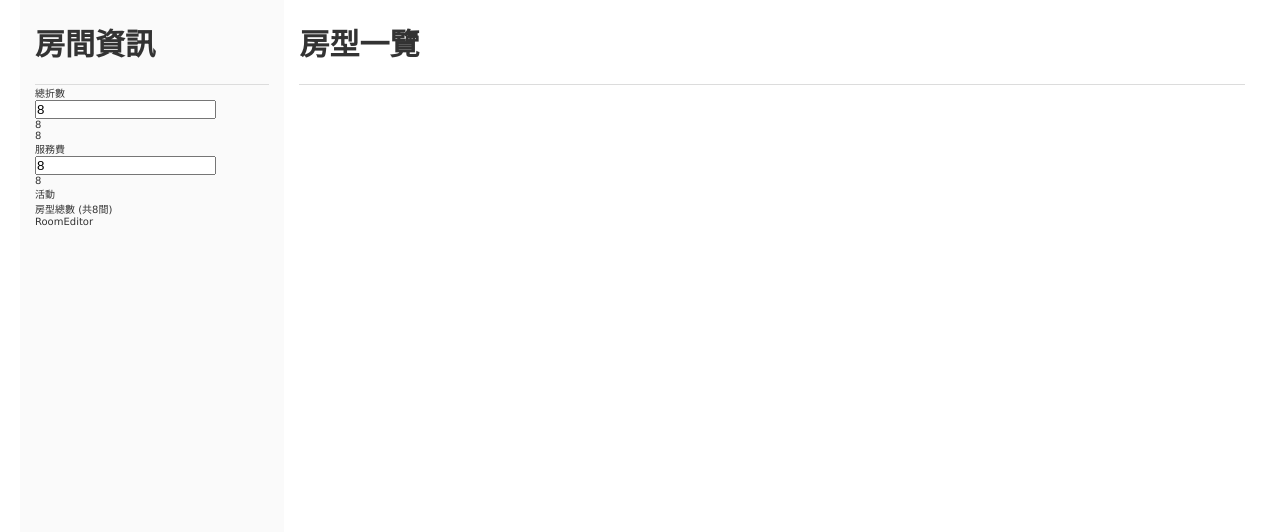
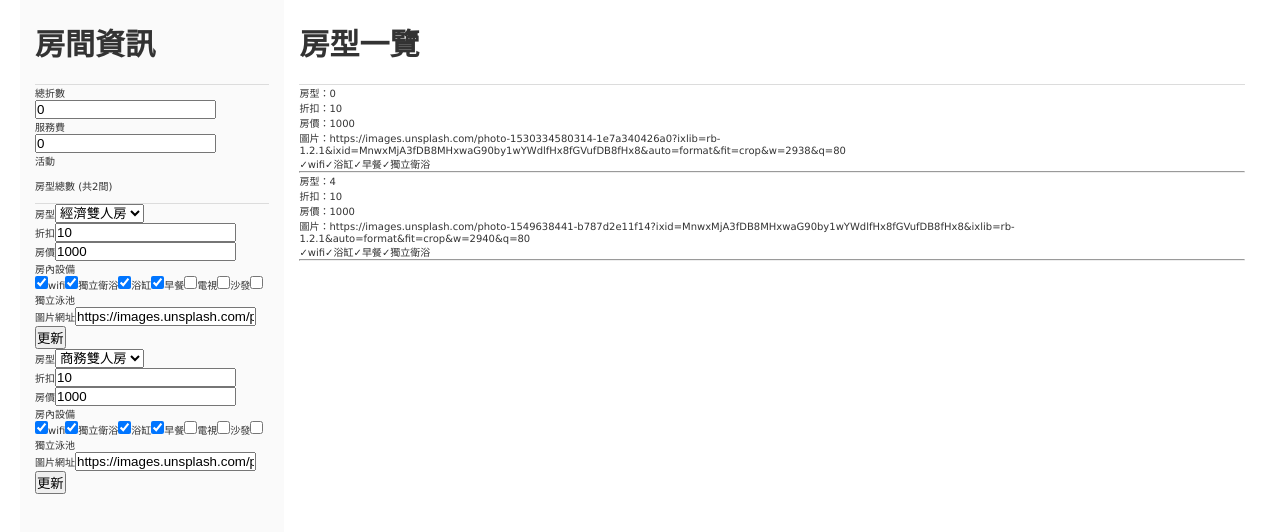
Before and after one commit to 900bce/react-starter, a React (Create React App) app: page /03 in a window 1280 px wide. Shown: the top 532 px of the page. Built offline with nearby package versions, Linux system fonts and the light colour scheme.

Commit message:
update hotel edit card components

```diff
--- a/src/App.js
+++ b/src/App.js
@@ -11,21 +11,11 @@ function App() {
   return (
     <BrowserRouter>
       <Switch>
-        <Route path="/01">
-          <SassColorVariables />
-        </Route>
-        <Route path="/02">
-          <UnsplashLightBox />
-        </Route>
-        <Route path="/03">
-          <HotelManagement />
-        </Route>
-        <Route path="/04">
-          <Shopping />
-        </Route>
-        <Route path="/">
-          <Home />
-        </Route>
+        <Route path="/01" component={SassColorVariables} />
+        <Route path="/02" component={UnsplashLightBox} />
+        <Route path="/03" component={HotelManagement} />
+        <Route path="/04" component={Shopping} />
+        <Route path="/" component={Home} />
       </Switch>
     </BrowserRouter>
   );
--- /dev/null
+++ b/src/pages/03-hotel-management/Content.jsx
@@ -0,0 +1,37 @@
+import React from 'react';
+import styled from 'styled-components';
+import { useRoom } from './contexts/RoomContext';
+import { facilityType } from './room';
+
+function Content() {
+  const { rooms } = useRoom();
+
+  return (
+    <ContentContainer>
+      <h2 className="header">房型一覽</h2>
+      <div>
+        {rooms.map((room) => (
+          <div key={room.id}>
+            <p>房型：{room.type}</p>
+            <p>折扣：{room.discount}</p>
+            <p>房價：{room.price}</p>
+            <p>圖片：{room.roomPicUrl}</p>
+            <div>
+              {Object.entries(room.facility).map(([f, v]) =>
+                v ? <span key={f}>&#10003;{facilityType[f]}</span> : null
+              )}
+            </div>
+            <hr />
+          </div>
+        ))}
+      </div>
+    </ContentContainer>
+  );
+}
+
+export default Content;
+
+const ContentContainer = styled.div`
+  width: 100%;
+  padding: 0 1.5rem;
+`;
--- a/src/pages/03-hotel-management/Input.jsx
+++ /dev/null
@@ -1,16 +0,0 @@
-import React from 'react'
-import useInput from './hooks/useInput';
-
-function Input({ labelText, value: initialValue }) {
-  const { value, bind } = useInput(initialValue);
-
-  return (
-    <div>
-      <label>{labelText}</label><br />
-      <input type="text" value={value} {...bind } />
-      <p>{ value }</p>
-    </div>
-  )
-}
-
-export default Input
--- /dev/null
+++ b/src/pages/03-hotel-management/RoomEditCard.jsx
@@ -0,0 +1,146 @@
+import React from 'react';
+import { useState } from 'react/cjs/react.development';
+import { useRoom } from './contexts/RoomContext';
+import { roomTypes } from './room';
+
+function RoomEditCard({ room }) {
+  const { rooms, setRooms } = useRoom();
+  const [currentRoom, setCurrentRoom] = useState(room);
+
+  const onRoomTypeChange = (value) =>
+    setCurrentRoom({ ...currentRoom, type: +value });
+
+  const onRoomDiscountChange = (value) =>
+    setCurrentRoom({ ...currentRoom, discount: +value });
+
+  const onRoomPriceChange = (value) => {
+    setCurrentRoom({ ...currentRoom, price: +value });
+  };
+
+  const onRoomPicChange = (value) => {
+    setCurrentRoom({ ...currentRoom, roomPicUrl: value });
+  };
+
+  const onFacilityChange = (value) => {
+    setCurrentRoom({
+      ...currentRoom,
+      facility: {
+        ...currentRoom.facility,
+        [value]: currentRoom.facility[value]
+          ? !currentRoom.facility[value]
+          : true,
+      },
+    });
+  };
+
+  const updateRoom = () => {
+    const roomId = room.id;
+    const tempRooms = [...rooms];
+    tempRooms[rooms.findIndex((room) => room.id === roomId)] = currentRoom;
+    setRooms(tempRooms);
+  };
+
+  return (
+    <div>
+      <div>
+        <label>房型</label>
+        <select
+          name="roomType"
+          value={currentRoom.type}
+          onChange={(e) => onRoomTypeChange(e.target.value)}>
+          {roomTypes.map((type, index) => (
+            <option value={index} key={type}>
+              {type}
+            </option>
+          ))}
+        </select>
+      </div>
+      <div>
+        <label>折扣</label>
+        <input
+          type="number"
+          value={currentRoom.discount}
+          max={10}
+          onChange={(e) => onRoomDiscountChange(e.target.value)}
+          onBlur={(e) => {
+            if (e.target.value === '0' || +e.target.value > 10) {
+              onRoomDiscountChange(10);
+            }
+          }}
+        />
+      </div>
+      <div>
+        <label>房價</label>
+        <input
+          type="number"
+          value={currentRoom.price}
+          onChange={(e) => onRoomPriceChange(e.target.value)}
+        />
+      </div>
+      <div>
+        <label>房內設備</label>
+        <br />
+        <input
+          type="checkbox"
+          value="wifi"
+          checked={currentRoom.facility.wifi}
+          onChange={(e) => onFacilityChange(e.target.value)}
+        />
+        <span>wifi</span>
+        <input
+          type="checkbox"
+          value="privateBath"
+          checked={currentRoom.facility.privateBath}
+          onChange={(e) => onFacilityChange(e.target.value)}
+        />
+        <span>獨立衛浴</span>
+        <input
+          type="checkbox"
+          value="bathtub"
+          checked={currentRoom.facility.bathtub}
+          onChange={(e) => onFacilityChange(e.target.value)}
+        />
+        <span>浴缸</span>
+        <input
+          type="checkbox"
+          value="breakfast"
+          checked={currentRoom.facility.breakfast}
+          onChange={(e) => onFacilityChange(e.target.value)}
+        />
+        <span>早餐</span>
+        <input
+          type="checkbox"
+          value="tv"
+          checked={currentRoom.facility.tv}
+          onChange={(e) => onFacilityChange(e.target.value)}
+        />
+        <span>電視</span>
+        <input
+          type="checkbox"
+          value="sofa"
+          checked={currentRoom.facility.sofa}
+          onChange={(e) => onFacilityChange(e.target.value)}
+        />
+        <span>沙發</span>
+        <input
+          type="checkbox"
+          value="privatePool"
+          checked={currentRoom.facility.privatePool}
+          onChange={(e) => onFacilityChange(e.target.value)}
+        />
+        <span>獨立泳池</span>
+      </div>
+      <div>
+        <label>圖片網址</label>
+        <input
+          type="text"
+          value={currentRoom.roomPicUrl}
+          onChange={(e) => onRoomPicChange(e.target.value)}
+        />
+      </div>
+      <button onClick={updateRoom}>更新</button>
+    </div>
+  );
+}
+
+export default RoomEditCard;
--- /dev/null
+++ b/src/pages/03-hotel-management/RoomEditList.jsx
@@ -0,0 +1,13 @@
+import React from 'react';
+import { useRoom } from './contexts/RoomContext';
+import RoomEditCard from './RoomEditCard';
+
+function RoomEditList() {
+  const { rooms } = useRoom();
+
+  const roomList = [...rooms];
+
+  return roomList.map((room) => <RoomEditCard key={room.id} room={room} />);
+}
+
+export default RoomEditList;
--- a/src/pages/03-hotel-management/RoomEditor.jsx
+++ /dev/null
@@ -1,12 +0,0 @@
-import React from 'react'
-import styled from 'styled-components';
-
-function RoomEditor() {
-  return (
-    <div>
-      RoomEditor
-    </div>
-  )
-}
-
-export default RoomEditor
--- a/src/pages/03-hotel-management/Sidebar.jsx
+++ b/src/pages/03-hotel-management/Sidebar.jsx
@@ -1,39 +1,55 @@
-import React from 'react'
+import React from 'react';
 import styled from 'styled-components';
-import RoomEditor from './RoomEditor';
-import Input from './Input';
+import { useRoom } from './contexts/RoomContext';
+import RoomEditList from './RoomEditList';
+
+function Sidebar() {
+  const { rooms, discount, setDiscount, serviceFee, setServiceFee } = useRoom();
+
+  return (
+    <SideBar>
+      <h2 className="header">房間資訊</h2>
+      <div>
+        <label>總折數</label>
+        <br />
+        <input
+          type="number"
+          value={discount}
+          onChange={(e) => setDiscount(e.target.value)}
+        />
+      </div>
+      <div>
+        <label>服務費</label>
+        <br />
+        <input
+          type="number"
+          value={serviceFee}
+          onChange={(e) => setServiceFee(e.target.value)}
+        />
+      </div>
+      <div>
+        <label>活動</label>
+      </div>
+      <div className="sidebar-content">
+        <div className="sidebar-content-title">
+          房型總數 (共{rooms.length}間)
+        </div>
+        <RoomEditList />
+      </div>
+    </SideBar>
+  );
+}
 
 const SideBar = styled.div`
   width: 33rem;
   height: 100vh;
   padding: 0 1.5rem;
   background-color: #fafafa;
+
+  .sidebar-content-title {
+    padding: 1rem 0;
+    border-bottom: 1px solid rgb(220, 220, 220);
+  }
 `;
 
-const Header = styled.h2`
-  font-size: 3rem;
-  padding: 2rem 0;
-  border-bottom: 1px solid rgb(220, 220, 220);
-`;
-
-const inputValue = 8;
-
-function Sidebar() {
-  return (
-    <SideBar>
-      <Header>房間資訊</Header>
-      <Input labelText="總折數" value={inputValue} />
-      <p>{inputValue}</p>
-      <Input labelText="服務費" value={inputValue} />
-      <div>
-        <label>活動</label>
-      </div>
-      <div className="SidebarContent">
-        <div className="SidebarContentTitle">房型總數 (共8間)</div>
-        <RoomEditor />
-      </div>
-    </SideBar>
-  )
-}
-
-export default Sidebar
+export default Sidebar;
--- /dev/null
+++ b/src/pages/03-hotel-management/contexts/RoomContext.jsx
@@ -0,0 +1,32 @@
+import { useContext, useEffect, createContext, useState } from 'react';
+import { storedRooms } from '../room';
+
+const RoomContext = createContext({});
+
+const RoomProvider = (props) => {
+  const [rooms, setRooms] = useState([]);
+  const [discount, setDiscount] = useState(0);
+  const [serviceFee, setServiceFee] = useState(0);
+
+  useEffect(() => {
+    setRooms(storedRooms);
+  }, []);
+
+  return (
+    <RoomContext.Provider
+      value={{
+        rooms,
+        discount,
+        serviceFee,
+        setRooms,
+        setDiscount,
+        setServiceFee,
+      }}>
+      {props.children}
+    </RoomContext.Provider>
+  );
+};
+
+const useRoom = () => useContext(RoomContext);
+
+export { RoomProvider, useRoom };
--- a/src/pages/03-hotel-management/hooks/useInput.jsx
+++ /dev/null
@@ -1,18 +0,0 @@
-import { useState } from 'react';
-
-function useInput(initialValue) {
-  const [value, setValue] = useState(initialValue);
-
-  return {
-    value,
-    setValue,
-    bind: {
-      value,
-      onChange: event => {
-        setValue(event.target.value);
-      }
-    }
-  };
-};
-
-export default useInput;
--- a/src/pages/03-hotel-management/index.jsx
+++ b/src/pages/03-hotel-management/index.jsx
@@ -1,33 +1,30 @@
-import React from 'react'
+import React from 'react';
 import styled from 'styled-components';
 import Sidebar from './Sidebar';
+import Content from './Content';
+import { RoomProvider } from './contexts/RoomContext';
+
+function HotelManagement() {
+  return (
+    <RoomProvider>
+      <Container>
+        <Sidebar />
+        <Content />
+      </Container>
+    </RoomProvider>
+  );
+}
 
 const Container = styled.div`
   display: flex;
   margin: 0 2rem;
   color: #333;
+
+  .header {
+    font-size: 3rem;
+    padding: 2rem 0;
+    border-bottom: 1px solid rgb(220, 220, 220);
+  }
 `;
 
-const Content = styled.div`
-  width: 100%;
-  padding: 0 1.5rem;
-`;
-
-const Header = styled.h2`
-  font-size: 3rem;
-  padding: 2rem 0;
-  border-bottom: 1px solid rgb(220, 220, 220);
-`;
-
-function HotelManagement() {
-  return (
-    <Container>
-      <Sidebar />
-      <Content>
-        <Header>房型一覽</Header>
-      </Content>
-    </Container>
-  )
-}
-
-export default HotelManagement
+export default HotelManagement;
--- /dev/null
+++ b/src/pages/03-hotel-management/room.js
@@ -0,0 +1,55 @@
+export const storedRooms = [
+  {
+    id: '001',
+    type: 0,
+    discount: 10,
+    price: 1000,
+    roomPicUrl:
+      'https://images.unsplash.com/photo-1530334580314-1e7a340426a0?ixlib=rb-1.2.1&ixid=MnwxMjA3fDB8MHxwaG90by1wYWdlfHx8fGVufDB8fHx8&auto=format&fit=crop&w=2938&q=80',
+    facility: {
+      wifi: true,
+      bathtub: true,
+      breakfast: true,
+      privateBath: true,
+      sofa: false,
+      tv: false,
+    },
+  },
+  {
+    id: '002',
+    type: 4,
+    discount: 10,
+    price: 1000,
+    roomPicUrl:
+      'https://images.unsplash.com/photo-1549638441-b787d2e11f14?ixid=MnwxMjA3fDB8MHxwaG90by1wYWdlfHx8fGVufDB8fHx8&ixlib=rb-1.2.1&auto=format&fit=crop&w=2940&q=80',
+    facility: {
+      wifi: true,
+      bathtub: true,
+      breakfast: true,
+      privateBath: true,
+      sofa: false,
+      tv: false,
+    },
+  },
+];
+
+export const roomTypes = [
+  '經濟雙人房',
+  '海景三人房',
+  '典雅景觀房',
+  '尊享豪華房',
+  '商務雙人房',
+  '溫泉雙人房',
+  '總統套房',
+  '奢華家庭房',
+];
+
+export const facilityType = {
+  wifi: 'wifi',
+  bathtub: '浴缸',
+  privateBath: '獨立衛浴',
+  breakfast: '早餐',
+  sofa: '沙發',
+  tv: '電視',
+  privatePool: '獨立泳池'
+};
```
Also changed, not shown: src/pages/04-shopping-cart/contexts/ProductContext.jsx (+0 -16 lines).
